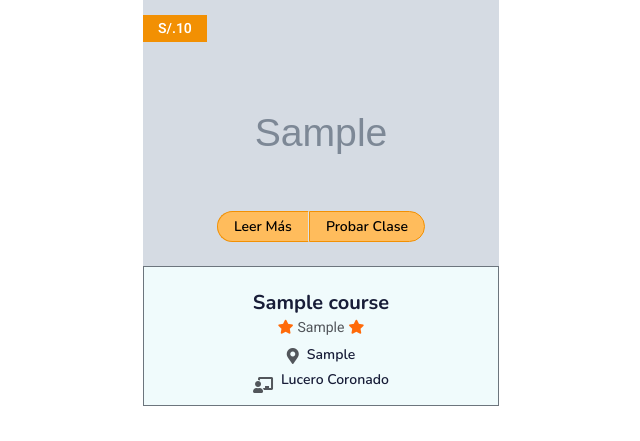
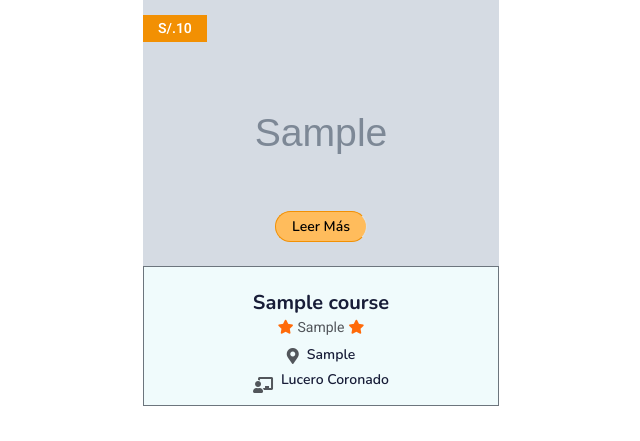
Before and after one commit to paulcobox/webluxe, a Django app: page /courses-group in a window 1280 px wide. Shown: the part 181-622 px from the top of the page, without its empty margins (319-959 px from the left). Run offline with Django 3.2, Linux system fonts and the light colour scheme; data comes from the database, SQL or seed files in the repository; tables that the repository leaves empty hold one stand-in row (values such as "Sample post"); grey boxes marked "Sample" are stand-in pictures; parts of the project's set-up code (start-up, migrations or seed data) failed here and were passed over; some libraries are stand-ins or nearby versions.

Commit message:
call to action course casting

```diff
--- a/templates/courses/courses.html
+++ b/templates/courses/courses.html
@@ -19,18 +19,21 @@
 
                     {% for course in list_courses %}
                     <div class="col-lg-4 col-md-6 wow fadeInUp" data-wow-delay="0.1s">
+                        <!-- Envuelve toda la tarjeta en un enlace -->
+                        <a href="{% url 'courses_detail' course.slug %}" class="card-link" style="text-decoration: none; color: inherit;">
                             <div class="course-item bg-light">
                                 <div class="position-relative overflow-hidden d-flex align-items-center">
                                     <img class="img-fluid" src="{{ course.image.url }}" alt="{{ course.title }} - Curso de Baile en Cuban Groove">
                                     <div class="w-100 d-flex justify-content-center position-absolute bottom-0 start-0 mb-4">
-                                        <a href="{% url 'courses_detail' course.slug %}" class="flex-shrink-0 btn btn-sm btn-warning px-3 border-end" style="border-radius: 30px 0 0 30px;">Leer Más</a>
-                                        <a href="#" class="flex-shrink-0 btn btn-sm btn-warning px-3" data-bs-toggle="modal" data-bs-target="#exampleModal" data-bs-course="{{ course.title }}" style="border-radius: 0 30px 30px 0;">Probar Clase</a>
+                                        <!-- Botón "Leer Más" -->
+                                        <span class="flex-shrink-0 btn btn-sm btn-warning px-3 border-end" style="border-radius: 30px 30px 30px 30px;">
+                                            Leer Más
+                                        </span>
                                     </div>
                                     <div class="infoPrice">
                                         <strong>S/.{{ course.price }}</strong>
                                     </div>
                                 </div>
-                                <a href="{% url 'courses_detail' course.slug %}" class="card-link">
                                 <div class="text-center p-4 pb-0 border border-secondary rounded">
                                     <!-- Título del curso -->
                                     <h2 class="mb-0 custom-h5">{{ course.title }}</h2>
@@ -54,9 +57,8 @@
                                         <h2 class="mb-2 h2-small m-0">{{ course.instructor }}</h2>
                                     </div>
                                 </div>
-
+                            </div>
                         </a>
-                            </div>
                     </div>
                     {% endfor %}
                 </div>
```
Also changed, not shown: templates/courses/course_detail.html (+8 -5 lines). Lines whose indentation alone changed are shown as unchanged.
